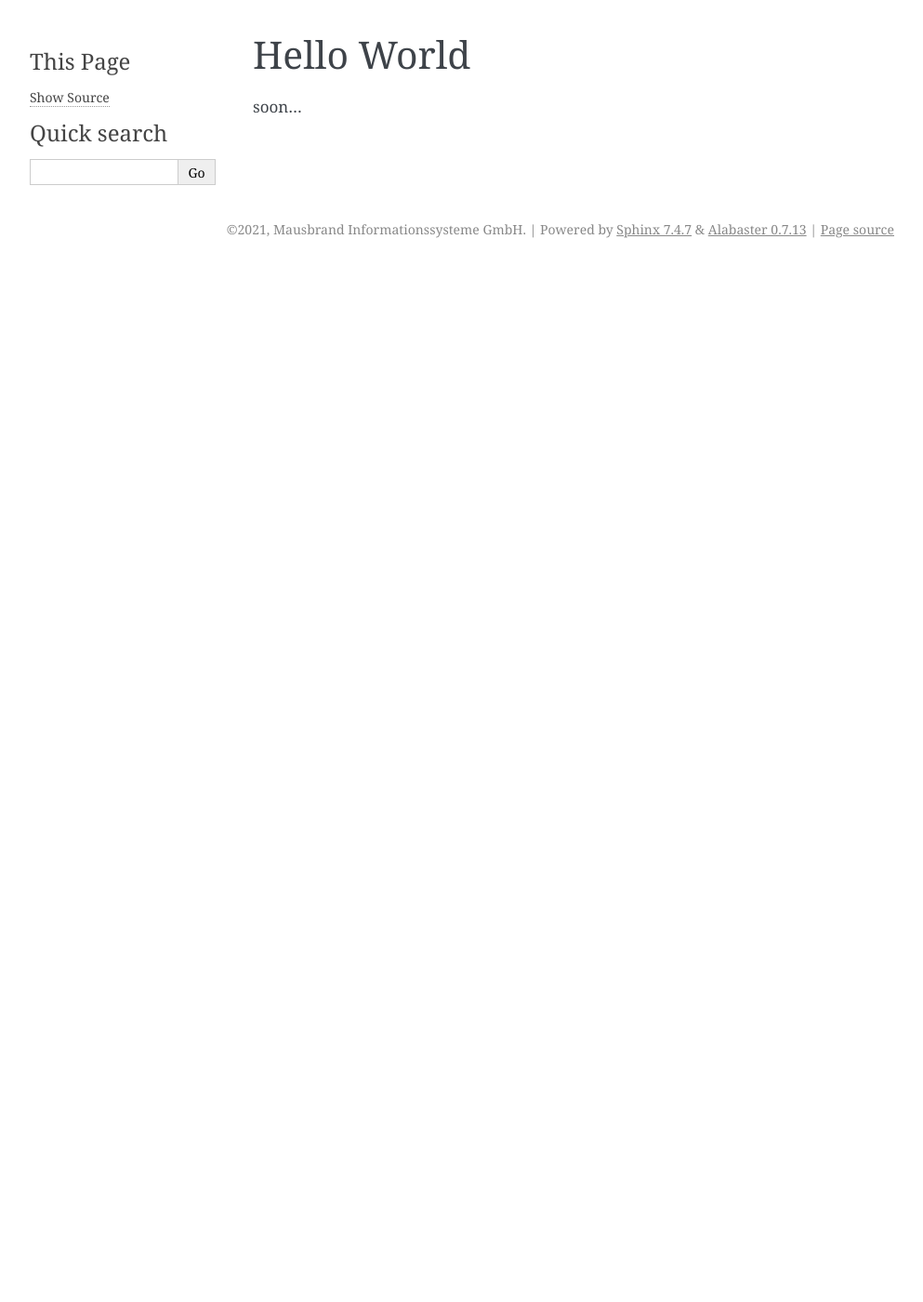
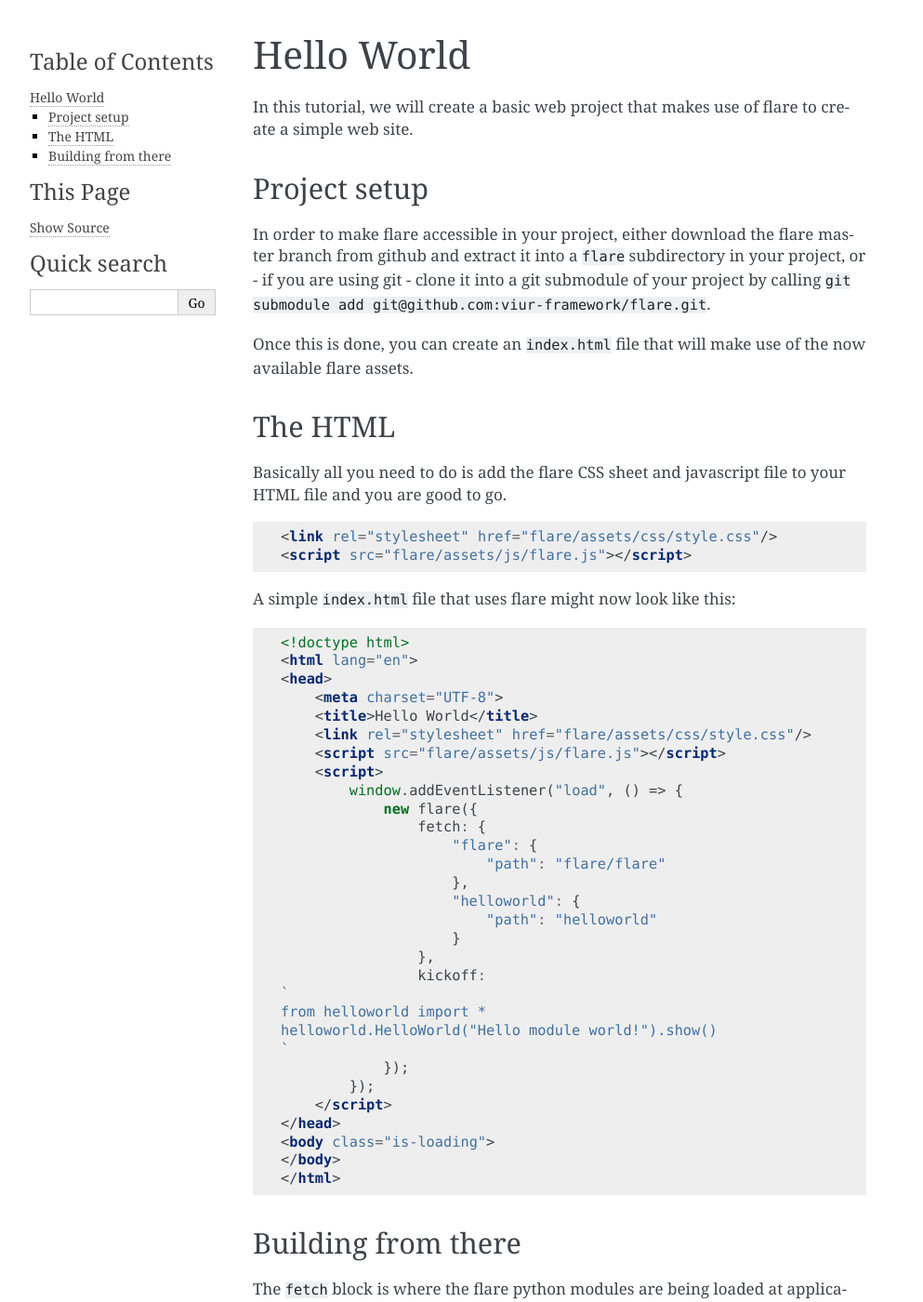
Before and after one commit to passion0714/python, a Sphinx documentation site: the page built from docs/doc_tutorial/05_helloworld.rst, in a window 1280 px wide and 1400 px high. Shown: the whole window at 93% size, without its empty margins (148-1141 px from the left). Built offline with Sphinx 7.4.7, drawn with Linux system fonts in a browser that asks for light colours; some of the changed text lies outside the part shown.

Commit message:
Hello world tutorial. (#30)

```diff
--- a/docs/doc_tutorial/05_helloworld.rst
+++ b/docs/doc_tutorial/05_helloworld.rst
@@ -2,4 +2,120 @@
 Hello World
 ========================================
 
-soon...
+In this tutorial, we will create a basic web project that makes use of flare to create a simple web site.
+
+Project setup
+--------------------
+
+In order to make flare accessible in your project, either download the flare master branch from github and extract it
+into a ``flare`` subdirectory in your project, or - if you are using git - clone it into a git submodule of your
+project by calling ``git submodule add git@github.com:viur-framework/flare.git``.
+
+Once this is done, you can create an ``index.html`` file that will make use of the now available flare assets.
+
+The HTML
+--------------------
+
+Basically all you need to do is add the flare CSS sheet and javascript file to your HTML file and you are good to go.
+
+.. code:: html
+
+	<link rel="stylesheet" href="flare/assets/css/style.css"/>
+	<script src="flare/assets/js/flare.js"></script>
+
+A simple ``index.html`` file that uses flare might now look like this:
+
+.. code:: html
+
+    <!doctype html>
+    <html lang="en">
+    <head>
+        <meta charset="UTF-8">
+        <title>Hello World</title>
+        <link rel="stylesheet" href="flare/assets/css/style.css"/>
+        <script src="flare/assets/js/flare.js"></script>
+        <script>
+            window.addEventListener("load", () => {
+                new flare({
+                    fetch: {
+                        "flare": {
+                            "path": "flare/flare"
+                        },
+                        "helloworld": {
+                            "path": "helloworld"
+                        }
+                    },
+                    kickoff:
+    `
+    from helloworld import *
+    helloworld.HelloWorld("Hello module world!").show()
+    `
+                });
+            });
+        </script>
+    </head>
+    <body class="is-loading">
+    </body>
+    </html>
+
+Building from there
+--------------------
+The ``fetch`` block is where the flare python modules are being loaded at application start. It is advisable to add
+your own python module structure fairly quickly.
+
+1. Add a subdirectory ``helloworld`` next to your ``index.html``.
+2. Add a file ``__init__.py``:
+
+.. code:: python
+
+    from . import helloworld
+
+3. Add a file ``helloworld.py``:
+
+.. code:: python
+
+    from flare import *
+
+
+    class HelloWorld(object):
+        _message = None
+
+        def __init__(self, message="Hello World"):
+            self._message = message
+
+        def show(self):
+            popup.Alert(self._message)
+
+4. Run the ``flare/bin/gen-files-json.py`` utility script in your module directory. This will generate a ``files.json``
+file, that will look like this:
+
+.. code:: json
+
+    [
+        "__init__.py",
+        "helloworld.py"
+    ]
+
+5. Add a second block to the `fetch` in your index.html:
+
+.. code:: html
+
+    fetch: {
+        "flare": {
+            "path": "flare/flare"
+        },
+        "helloworld": {
+            "path": "helloworld"
+        }
+    },
+
+6. Change your kickoff script to run the code in your module, instead:
+
+.. code:: python
+
+    from helloworld import *
+    helloworld.HelloWorld("Hello module world!").show()
+
+Note that you do not need to maintain the ``files.json`` list of your module yourself. Whenever you add or remove
+files from it, you can simply run the ``flare/bin/gen-files-json.py`` utility script in the modules directory to
+regenerate it.
```
